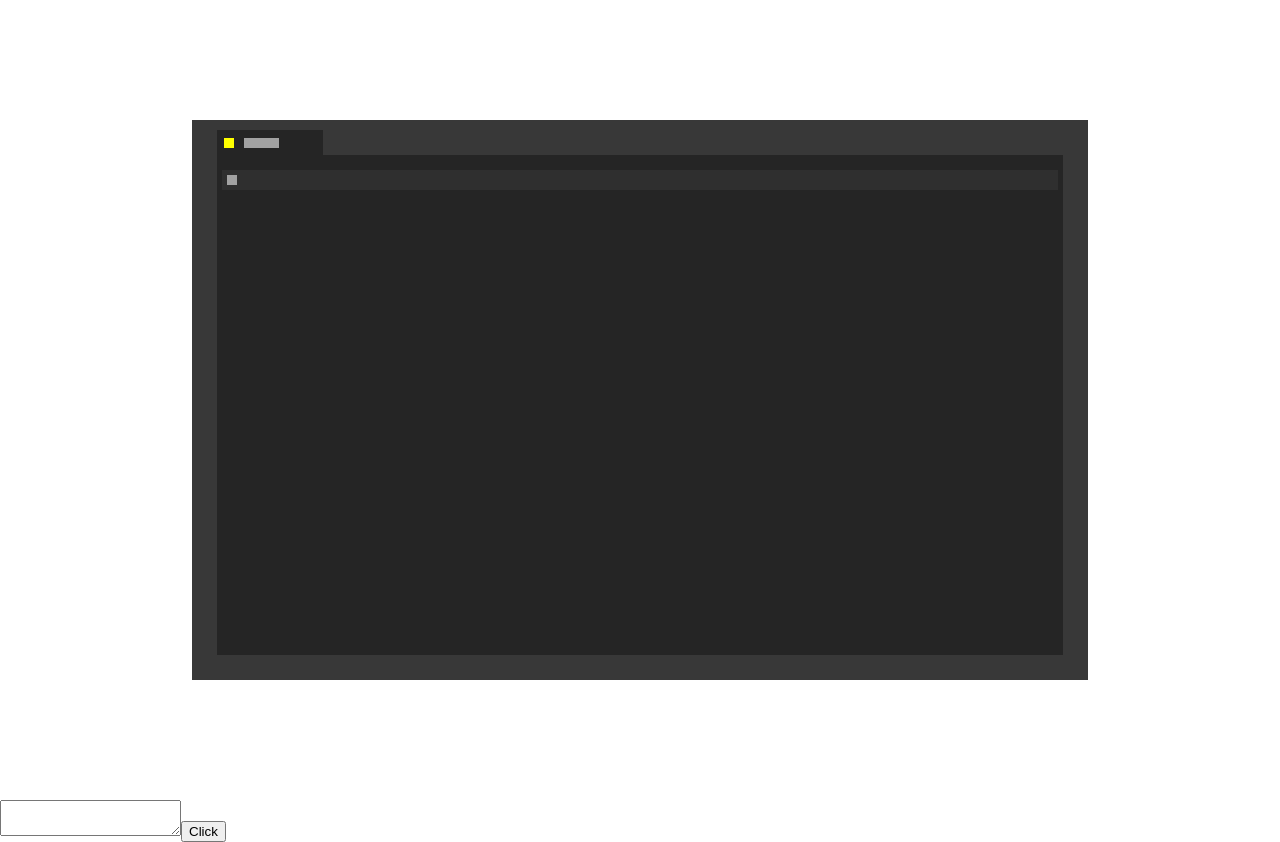
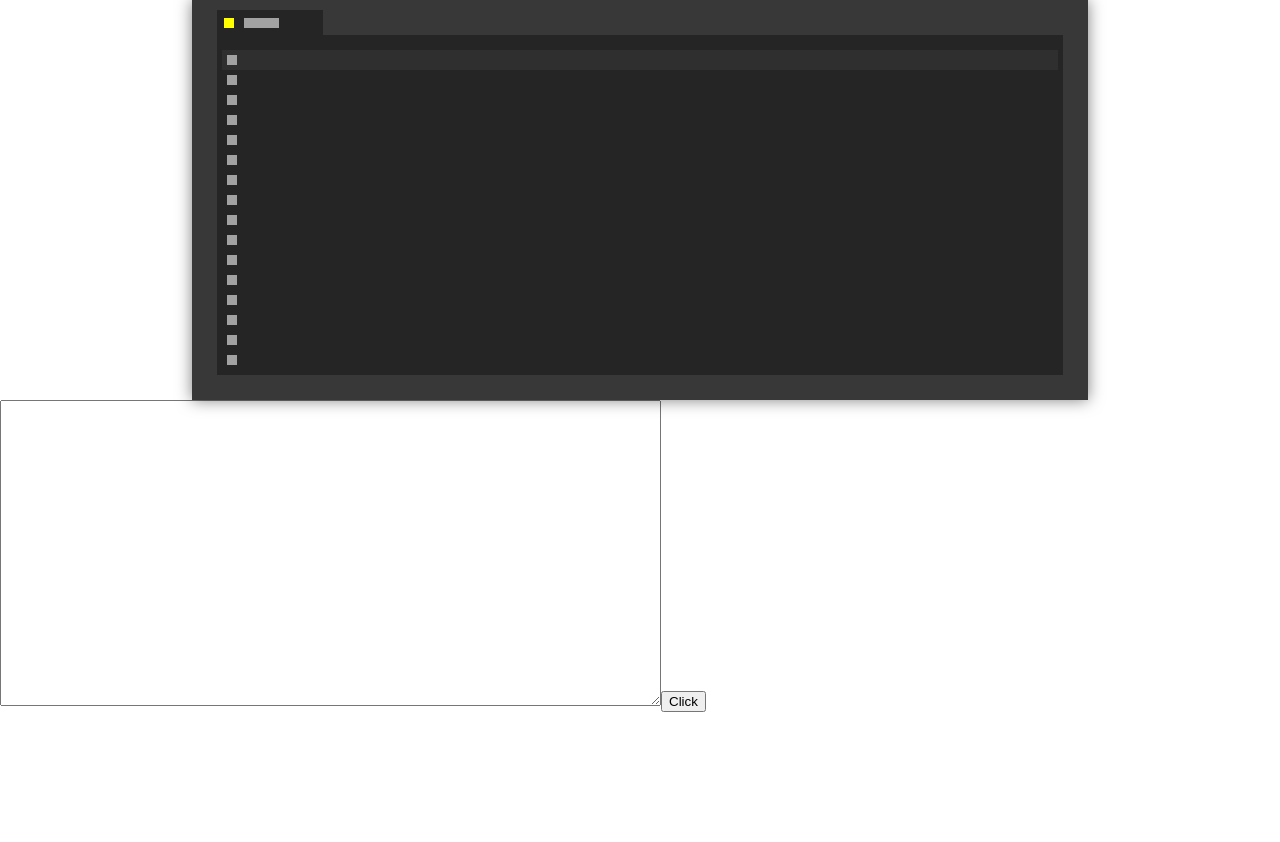
Before and after one commit to iMatthewJohnson/code-window-generator, a React (Create React App) app: page / in a window 1280 px wide. After the commit the page ends 800 px from the top, so only its background shows below. Built offline with nearby package versions, Linux system fonts and the light colour scheme.

Commit message:
Syntax highlighting added. Fixed whitespace and indentation issues

```diff
--- a/package.json
+++ b/package.json
@@ -13,6 +13,7 @@
     "react": "^18.2.0",
     "react-dom": "^18.2.0",
     "react-scripts": "5.0.1",
+    "react-syntax-highlighter": "^15.5.0",
     "react-type-animation": "^2.0.2",
     "typescript": "^4.7.4",
     "web-vitals": "^2.1.4"
--- a/src/components/ApplicationWindow.css
+++ b/src/components/ApplicationWindow.css
@@ -2,7 +2,6 @@
     display: flex;
     justify-content: center;
     align-items: center;
-    height: 100vh;
 }
 
 .app-window {
@@ -15,16 +14,18 @@
 
     /*sizing*/
     width: 70%;
-    height: 70vh;
+    height: 50vh;
 
     /*colors*/
     background-color: #383838;
+    filter: drop-shadow(0 0 0.5rem rgba(0, 0, 0, 0.5));
 }
 
 .editor-window {
     grid-area: 2 / 2 / 3 / 5;
     background-color: #252525;
     padding: 15px 5px 5px;
+    overflow: hidden;
 }
 
 .tab {
--- a/src/components/ApplicationWindow.js
+++ b/src/components/ApplicationWindow.js
@@ -21,18 +21,23 @@ function ApplicationWindow(props) {
         }, 250)
     }
 
+
     const linesOfCode = props.text.map((code, index) => {
         const text = index <= lineTyping ? code : ""
         return (<CodeLine key={text + index} text={text} isActive={lineTyping === index} />)
     })
 
+    for (let i = props.text.length; i < 20; i++) {
+        linesOfCode.push(<CodeLine key={i} text="" isActive={lineTyping === i} />)
+    }
+
     return (
         <div className="app-window-wrapper">
-            <div className="app-window" >
+            <div className="app-window">
                 <div className="editor-window">
                     {linesOfCode}
                 </div>
-                <Tab />
+                <Tab/>
             </div>
         </div>
     )
--- a/src/components/CodeLine.js
+++ b/src/components/CodeLine.js
@@ -1,11 +1,13 @@
 import React from "react";
 import "./CodeLines.css"
+import SyntaxHighlighter from 'react-syntax-highlighter';
+import { androidstudio as codeStyle } from 'react-syntax-highlighter/dist/esm/styles/hljs';
 
 export default function CodeLine(props) {
 
     const lengthOfIndent = props.text.search("\\S")
     const trimmedText = props.text.trim()
-    const lineSize = props.text.length
+    const lineSize = trimmedText.length
 
     const lineStyles = {
         backgroundColor: props.isActive ? "#2F2F2F" : ""
@@ -13,16 +15,28 @@ export default function CodeLine(props) {
 
     const codeLineStyles = {
         width: `${lineSize}ch`,
-        textIndent: `${lengthOfIndent}ch`,
+        background: "transparent",
+        display: "block",
         animation:
-            `typing ${lineSize * 75}ms steps(${lineSize}, end), ` +
+            `typing ${lineSize * 100}ms steps(${lineSize}, end), ` +
             `blink-caret .75s step-end infinite`
     }
 
     return (
         <div className="line" style={lineStyles}>
             <div className="line-declaration">{props.lineNumber}</div>
-            <span className={`code-line ${props.isActive ? "typewriter" : ""}`} style={codeLineStyles}>{trimmedText}</span>
+            <div className="line-gutter" style={{flexBasis:`${lengthOfIndent}ch`}}/>
+            {/*<div className={`code-line ${props.isActive ? "typewriter" : ""}`} style={codeLineStyles}>{trimmedText}</div>*/}
+            <SyntaxHighlighter
+                language="Java"
+                style={codeStyle}
+                customStyle={{
+                    backgroundColor: "transparent",
+                    overflow: "hidden",
+                }}
+                codeTagProps={{className: props.isActive ? "typewriter" : "", style: codeLineStyles}}>
+                {trimmedText}
+            </SyntaxHighlighter>
         </div>
     )
 
--- a/src/components/CodeLines.css
+++ b/src/components/CodeLines.css
@@ -4,7 +4,6 @@
     height: 10px;
     justify-content: flex-start;
     align-items: center;
-    gap: 30px;
     font-size: 12px;
     font-family: source-code-pro, Menlo, Monaco, Consolas, 'Courier New', monospace;
     color: white;
@@ -13,17 +12,25 @@
 
 .code-line {
     text-align: end;
+    flex-shrink: 1;
 }
 
 .line-declaration {
     width: 10px;
     height: 10px;
+    margin-right: 35px;
     background-color: #A2A2A2;
+    flex-shrink: 0;
+}
+
+.line-gutter {
+    flex-shrink: 0;
+    /*width: 100%;*/
 }
 
 .typewriter {
     overflow: hidden; /* Ensures the content is not revealed until the animation */
-    border-right: .15em solid black; /* The typwriter cursor */
+    border-right: .15em solid orange; /* The typwriter cursor */
     white-space: nowrap; /* Keeps the content on a single line */
     /*margin: 0 auto; !* Gives that scrolling effect as the typing happens *!*/
     animation:
--- /dev/null
+++ b/src/components/SettingsControl.css
@@ -0,0 +1,4 @@
+.text-area {
+    cols: 80;
+    rows: 20;
+}
--- a/src/components/SettingsControl.js
+++ b/src/components/SettingsControl.js
@@ -1,4 +1,5 @@
 import React from "react";
+import "./SettingsControl.css"
 
 export default function SettingsControl(props) {
 
@@ -10,7 +11,7 @@ export default function SettingsControl(props) {
 
     return (
         <div className="settings-control">
-            <textarea className="text-area" onChange={handleChange}/>
+            <textarea className="text-area" onChange={handleChange} cols="80" rows="20"/>
             <button onClick={() => props.handleClick(textAreaText)}>Click</button>
         </div>
     )
```
Also changed, not shown: 1 other file (tests, documents, lock files or other folders).
